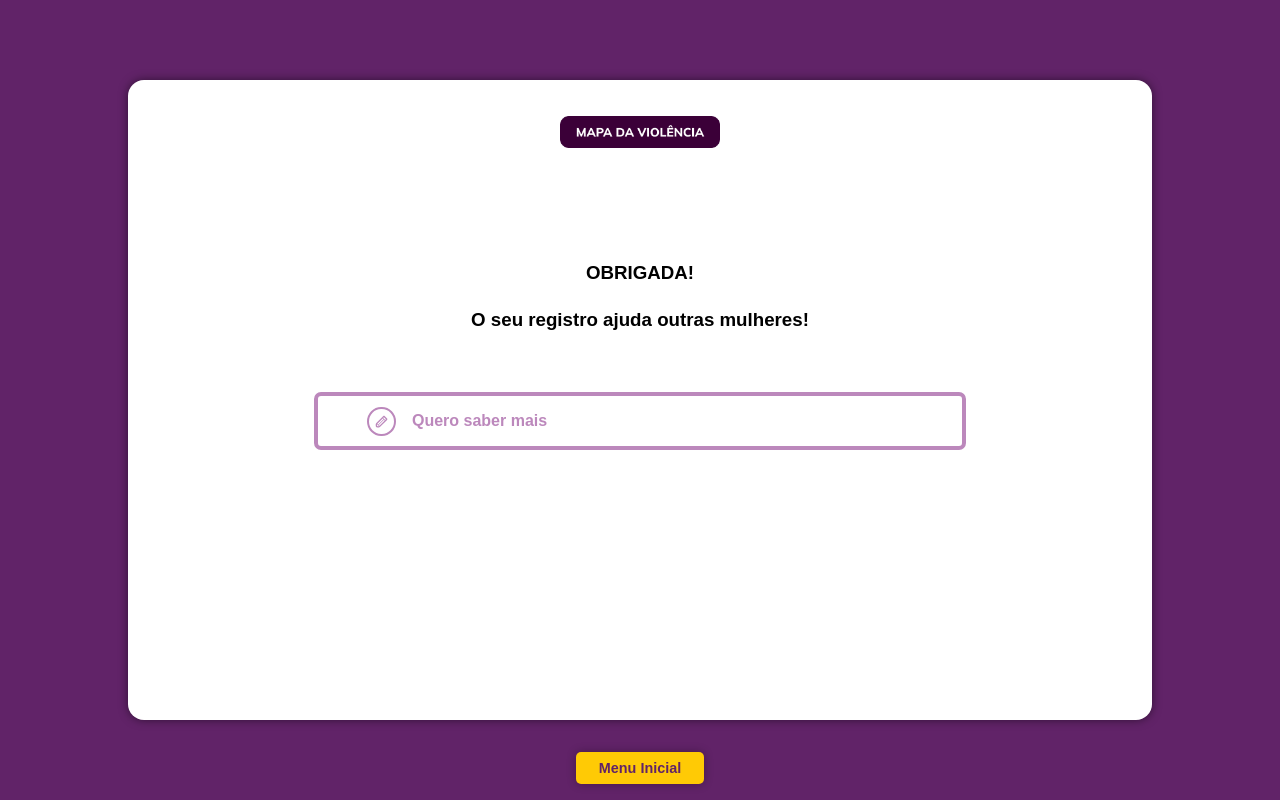
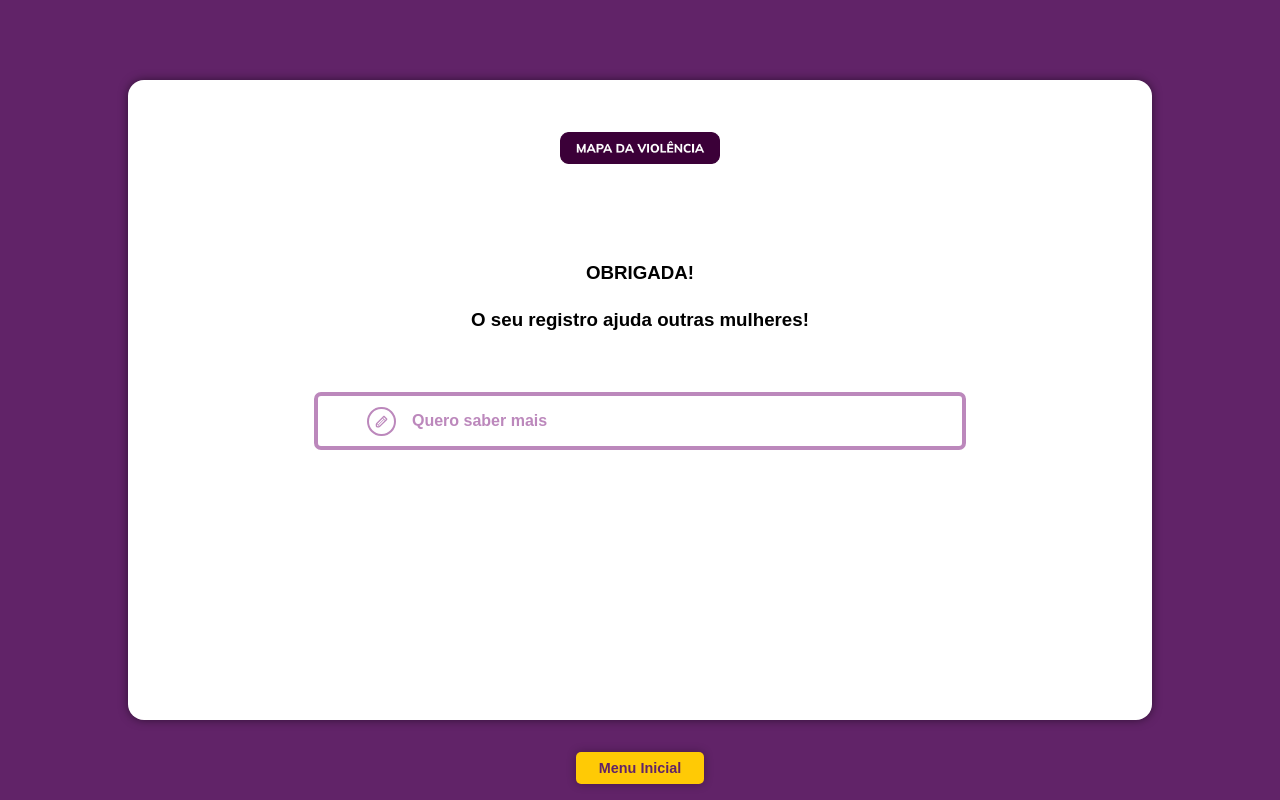
Before and after one commit to anajbsouza/Mapa-da-Violencia, a React (Vite) app in the folder frontend/: page /thank-you in a window 1280 px wide. Built offline with nearby package versions, Linux system fonts and the light colour scheme.

Commit message:
fix: logo position

```diff
--- a/frontend/src/App.css
+++ b/frontend/src/App.css
@@ -33,7 +33,8 @@ main {
 .logo-no-button {
   width: 9rem;
   cursor: pointer;
-  margin-bottom: 20rem;
+  margin-bottom: 10rem;
+  margin-top: 2rem;
 }
 
 /*Componente HeaderMap*/
```
